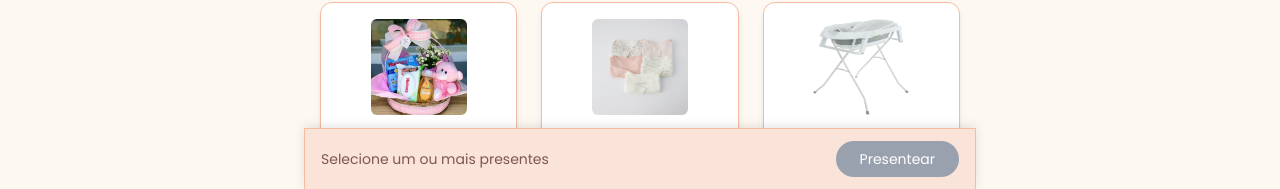
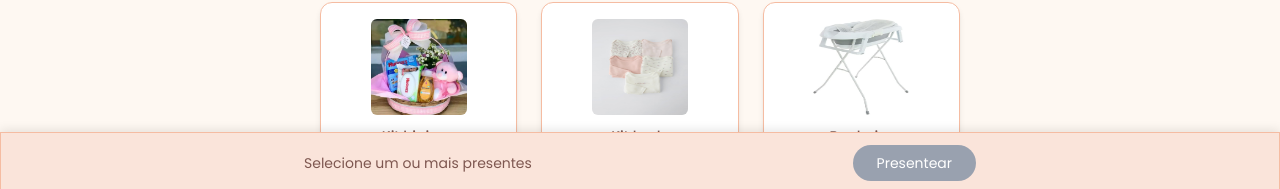
Before and after one commit to Abel13/convite_cha_bebe_olivia, a Next.js app: page /gifts in a window 1280 px wide. Shown: the part 611-800 px from the top of the page. Built offline with nearby package versions, Linux system fonts and the light colour scheme.

Commit message:
fix: footer with fixed

```diff
--- a/src/app/gifts/page.tsx
+++ b/src/app/gifts/page.tsx
@@ -103,9 +103,8 @@ export default function GiftsPage() {
         </div>
       </section>
 
-      {/* Footer fixo */}
-      <div className="mt-auto w-full bg-[var(--color-info-bg)] border-t sm:border sm:border-b-0 border-[var(--color-border)] shadow-[0_-2px_10px_rgba(0,0,0,0.1)] px-4 py-3 z-10">
-        <div className="max-w-2xl mx-auto flex items-center justify-between">
+      <div className="fixed inset-x-0 bottom-0 pb-safe bg-[var(--color-info-bg)] border-t sm:border sm:border-b-0 border-[var(--color-border)] shadow-[0_-2px_10px_rgba(0,0,0,0.1)] px-4 py-3 z-10">
+        <div className="max-w-2xl mx-auto flex items-center justify-between pb-2">
           <span className="text-sm">
             {selected.length > 0
               ? `${selected.length} presente(s) selecionado(s) — Total: ${
--- a/src/app/globals.css
+++ b/src/app/globals.css
@@ -88,6 +88,10 @@ body {
   animation: float 3s ease-in-out infinite;
 }
 
+.pb-safe {
+  padding-bottom: env(safe-area-inset-bottom);
+}
+
 ::-webkit-scrollbar {
   width: 10px;
   height: 10px;
```
